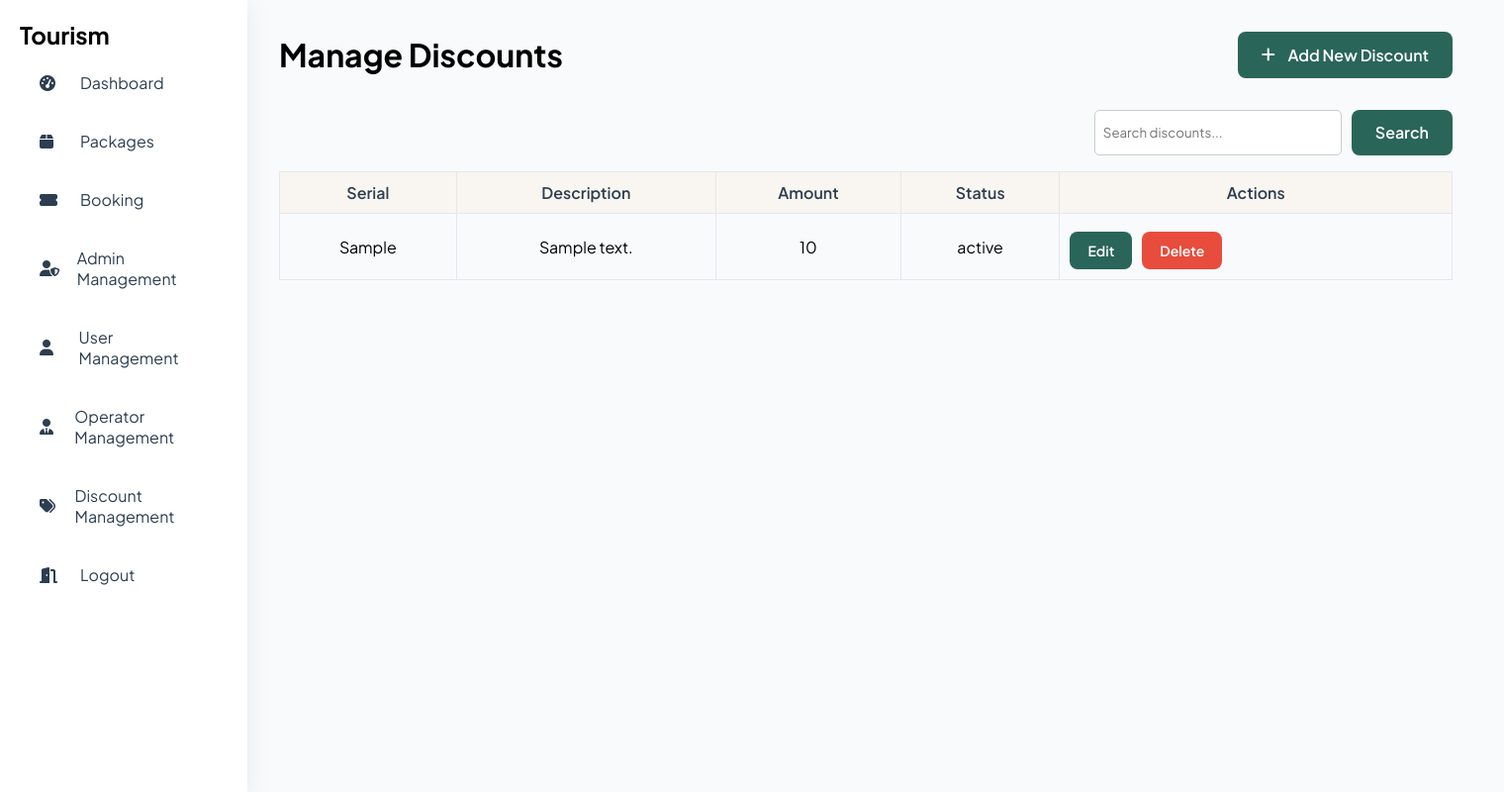
After one commit to A-H-G20/lebanon_toursim, a PHP site: page /lebanon_toursim/admin/discount.php in a window 1520 px wide. The commit adds this page. Shown: the whole page at 99% size. Run offline with PHP 8.4, Linux system fonts and the light colour scheme; the visitor is signed in with stand-in values (Sample User, id 1); tables that the repository leaves empty or names only in its code hold one stand-in row (values such as "Sample post").

Commit message:
add discount manage

```diff
--- /dev/null
+++ b/admin/discount.php
@@ -0,0 +1,228 @@
+<?php
+session_start();
+require 'connection.php';
+
+// Fetch Discounts
+$search = $_GET['search'] ?? '';
+$searchTerm = '%' . $conn->real_escape_string($search) . '%';
+
+if (!empty($search)) {
+    $stmt = $conn->prepare("SELECT * FROM discount WHERE serial LIKE ? OR description LIKE ?");
+    $stmt->bind_param("ss", $searchTerm, $searchTerm);
+} else {
+    $stmt = $conn->prepare("SELECT * FROM discount");
+}
+
+$stmt->execute();
+$result = $stmt->get_result();
+?>
+<!DOCTYPE html>
+<html lang="en">
+<head>
+  <meta charset="UTF-8">
+  <meta name="viewport" content="width=device-width, initial-scale=1.0">
+  <title>Discount Management</title>
+  <link rel="stylesheet" href="https://cdnjs.cloudflare.com/ajax/libs/font-awesome/6.4.0/css/all.min.css">
+  <link href="https://fonts.googleapis.com/css2?family=Plus+Jakarta+Sans:wght@400;500;600;700&display=swap" rel="stylesheet">
+  <link rel="stylesheet" href="css/admin.css">
+</head>
+<body>
+
+<div class="dashboard-container">
+<?php include 'navbar.php'; ?>
+
+<main class="main-content">
+  <div class="header">
+    <div class="header-left">
+      <h1>Manage Discounts</h1>
+    </div>
+    <button class="btn-primary" onclick="toggleDiscountModal()">
+      <i class="fas fa-plus"></i> Add New Discount
+    </button>
+  </div>
+
+  <!-- Search Bar -->
+  <form method="GET" style="margin-bottom: 1rem; display: flex; justify-content: flex-end;">
+    <input type="text" name="search" placeholder="Search discounts..."
+           value="<?= htmlspecialchars($_GET['search'] ?? '') ?>"
+           style="padding: 8px; border-radius: 5px; border: 1px solid #ccc; width: 250px;">
+    <button type="submit" class="btn-primary" style="margin-left: 10px;">Search</button>
+  </form>
+
+  <!-- Discounts Table -->
+  <table style="width: 100%; border-collapse: collapse;">
+    <thead style="background-color: #f2f2f2;">
+      <tr>
+        <th style="padding: 10px;">Serial</th>
+        <th style="padding: 10px;">Description</th>
+        <th style="padding: 10px;">Amount</th>
+        <th style="padding: 10px;">Status</th>
+        <th style="padding: 10px;">Actions</th>
+      </tr>
+    </thead>
+    <tbody>
+      <?php if ($result->num_rows > 0): ?>
+        <?php while ($row = $result->fetch_assoc()): ?>
+          <tr>
+            <td style="padding: 10px;"><?= htmlspecialchars($row['serial']) ?></td>
+            <td style="padding: 10px;"><?= htmlspecialchars($row['description']) ?></td>
+            <td style="padding: 10px;"><?= htmlspecialchars($row['amount']) ?></td>
+            <td style="padding: 10px;"><?= htmlspecialchars($row['status']) ?></td>
+            <td style="padding: 10px;">
+              <div class="action-buttons">
+                <a href="edit_discount.php?id=<?= $row['id'] ?>" class="btn-primary">Edit</a>
+                <button class="btn-danger" onclick="deleteDiscount(<?= $row['id'] ?>)">Delete</button>
+              </div>
+            </td>
+          </tr>
+        <?php endwhile; ?>
+      <?php else: ?>
+        <tr>
+          <td colspan="5" style="padding: 20px; text-align:center;">No discounts found.</td>
+        </tr>
+      <?php endif; ?>
+    </tbody>
+  </table>
+
+  <!-- Discount Modal -->
+  <div class="package-modal" id="discountModal">
+    <div class="modal-content">
+      <button class="btn-primary" onclick="toggleDiscountModal()" style="position: absolute; right: 1rem; top: 1rem;">
+        <i class="fas fa-times"></i>
+      </button>
+      <h2 id="modalTitle">Create New Discount</h2>
+
+      <form id="discountForm" method="POST" action="add_discount.php">
+        <input type="hidden" name="id">
+
+        <div class="form-grid">
+          <div class="form-group">
+            <label>Serial</label>
+            <input type="text" name="serial" required>
+          </div>
+
+          <div class="form-group">
+            <label>Description</label>
+            <input type="text" name="description" required>
+          </div>
+
+          <div class="form-group">
+            <label>Amount</label>
+            <input type="number" name="amount" min="1" required>
+          </div>
+
+          <div class="form-group">
+            <label>Status</label>
+            <select name="status" required>
+              <option value="accepted">Accepted</option>
+              <option value="pending">Pending</option>
+              <option value="rejected">Rejected</option>
+            </select>
+          </div>
+        </div>
+
+        <div style="display: flex; gap: 1rem; margin-top: 2rem;">
+          <button type="submit" class="btn-primary">
+            <i class="fas fa-save"></i> Save Discount
+          </button>
+          <button type="button" class="btn-primary" style="background: var(--text-light);" onclick="toggleDiscountModal()">Cancel</button>
+        </div>
+      </form>
+    </div>
+  </div>
+
+</main>
+</div>
+
+<script>
+function toggleDiscountModal() {
+  const modal = document.getElementById("discountModal");
+  modal.style.display = modal.style.display === "block" ? "none" : "block";
+}
+
+function deleteDiscount(id) {
+  if (confirm("Are you sure you want to delete this discount?")) {
+    window.location.href = "delete_discount.php?id=" + id;
+  }
+}
+</script>
+
+</body>
+</html>
+<style>
+    /* Admin Form Styling */
+#adminForm {
+  margin-top: 2rem;
+  background: white;
+  padding: 2rem;
+  border-radius: 16px;
+  box-shadow: var(--shadow);
+}
+
+.form-grid {
+  display: grid;
+  grid-template-columns: 1fr 1fr;
+  gap: 1.5rem;
+}
+
+.form-group {
+  display: flex;
+  flex-direction: column;
+}
+
+.form-group label {
+  font-weight: 600;
+  color: var(--text);
+  margin-bottom: 0.5rem;
+}
+
+.form-group input {
+  padding: 0.8rem;
+  border: 1px solid var(--border);
+  border-radius: 8px;
+  font-size: 1rem;
+  transition: all 0.3s ease;
+}
+
+.form-group input:focus {
+  border-color: var(--primary);
+  box-shadow: 0 0 0 3px rgba(42, 101, 89, 0.1);
+  outline: none;
+}
+
+button.btn-primary {
+  background: var(--primary);
+  color: white;
+  padding: 0.8rem 1.5rem;
+  border: none;
+  border-radius: 8px;
+  font-size: 1rem;
+  cursor: pointer;
+  transition: all 0.3s ease;
+  display: flex;
+  align-items: center;
+  gap: 0.8rem;
+}
+
+button.btn-primary:hover {
+  background: #1f4a41;
+  transform: translateY(-2px);
+}
+
+/* Cancel button style */
+button.btn-primary[style*="background: var(--text-light);"] {
+  background: var(--text-light);
+}
+
+button.btn-primary[style*="background: var(--text-light);"]:hover {
+  background: #94a3b8;
+}
+
+/* Responsive for Mobile */
+@media (max-width: 768px) {
+  .form-grid {
+    grid-template-columns: 1fr;
+  }
+}
+
+</style>
--- a/admin/navbar.php
+++ b/admin/navbar.php
@@ -22,6 +22,9 @@
 <div class="nav-item" onclick="window.location.href='operator.php'">
   <i class="fas fa-user-tie"></i><span>Operator Management</span>
 </div>
+<div class="nav-item" onclick="window.location.href='discount.php'">
+  <i class="fas fa-tags"></i><span>Discount Management</span>
+</div>
 
 
   <div class="nav-item" onclick="window.location.href='../logout.php'">
```
Also changed, not shown: admin/add_discount.php (added, +20 -0 lines), admin/delete_discount.php (added, +19 -0 lines), admin/edit_discount.php (added, +201 -0 lines).
